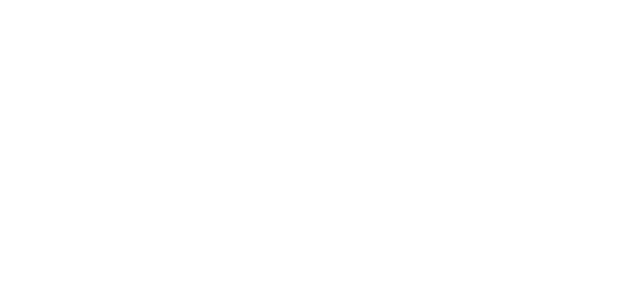
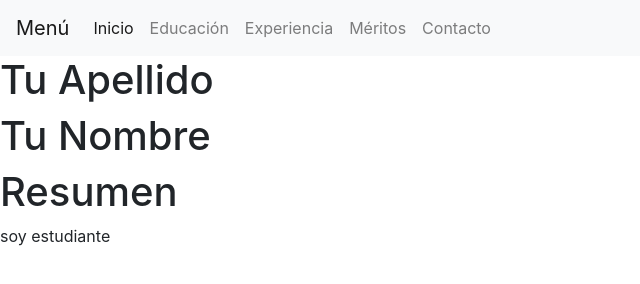
Before and after one commit to AndreaV708/bloc, a plain HTML site: page index.html in a window 1280 px wide. Shown: the whole page, without its empty margins (0-640 px from the left). Drawn offline with nearby package versions, Linux system fonts and the light colour scheme.

Commit message:
Se agego un resumen de mi CV

```diff
--- a/index.html
+++ b/index.html
@@ -6,7 +6,21 @@
     <link rel="stylesheet" href="https://maxcdn.bootstrapcdn.com/bootstrap/4.5.2/css/bootstrap.min.css">
 
     <title>Repaso</title>
-</head>
+    <nav class="navbar navbar-expand-lg navbar-light bg-light">
+        <a class="navbar-brand" href="#">Menú</a>
+        <ul class="navbar-nav">
+            <li class="nav-item active"><a class="nav-link" href="#">Inicio</a></li>
+            <li class="nav-item"><a class="nav-link" href="#">Educación</a></li>
+            <li class="nav-item"><a class="nav-link" href="#">Experiencia</a></li>
+            <li class="nav-item"><a class="nav-link" href="#">Méritos</a></li>
+            <li class="nav-item"><a class="nav-link" href="#">Contacto</a></li>
+        </ul>
+    </nav>
+    <h1>Tu Apellido</h1>
+    <h1>Tu Nombre</h1>
+    <h1>Resumen</h1>
+    <p>soy estudiante</p>
+    </head>
 
 <body>
 
```
Also changed, not shown: juegos.txt (deleted).
